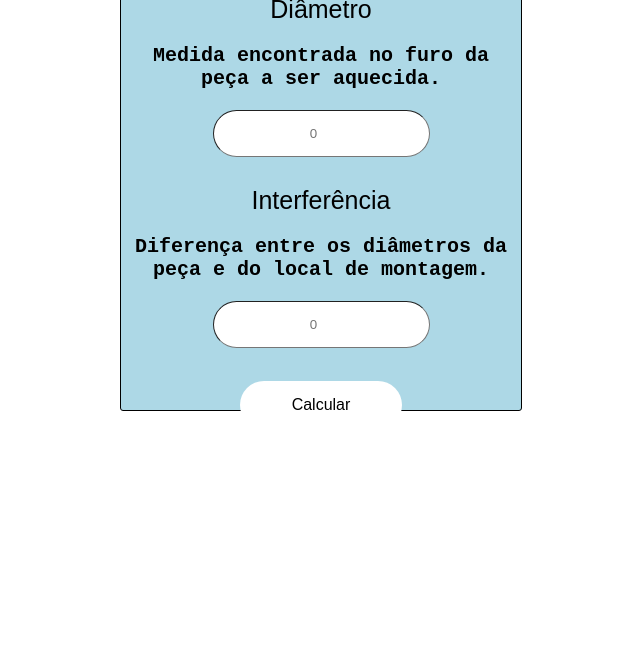
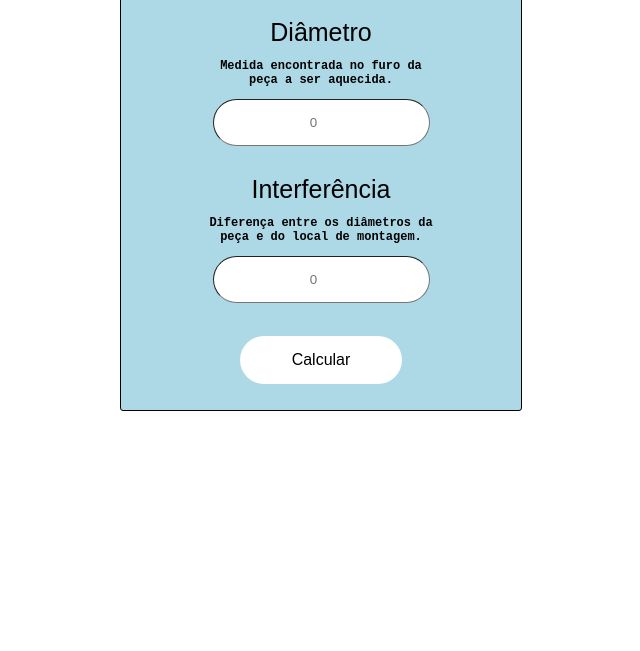
Before and after one commit to jordam1407/steel-expansion, a plain HTML site: page index.html in a window 1280 px wide. Shown: the part 149-800 px from the top of the page, without its empty margins (319-959 px from the left). Drawn offline with Linux system fonts and the light colour scheme.

Commit message:
Update styles.css

```diff
--- a/styles.css
+++ b/styles.css
@@ -44,6 +44,6 @@ div {
 font-size: 25px;
 }
 h3{
-  font-size: 20px;
+  font-size: 12px;
   font-family: 'Courier New', Courier, monospace;
 }
```
